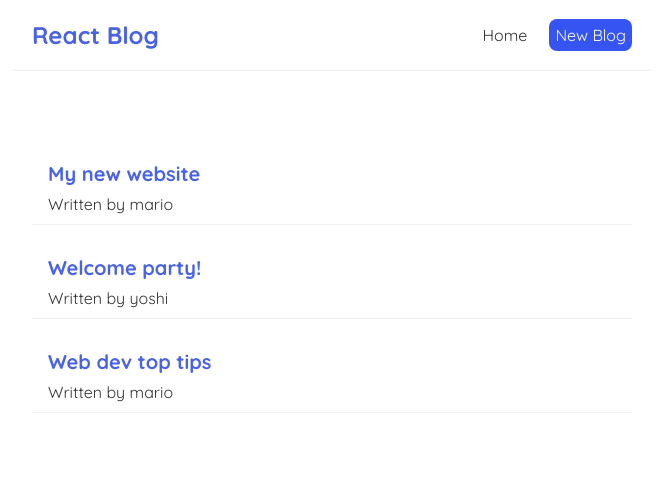
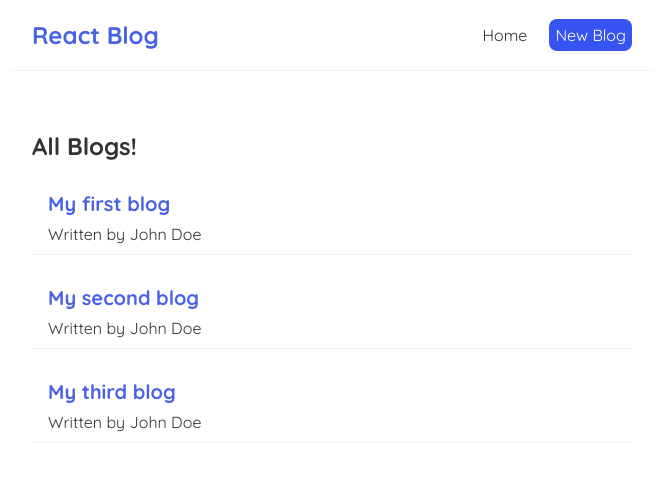
Before and after one commit to nsumpter98/modern_react_tutorial, a React (Create React App) app: page / in a window 1280 px wide. Shown: the top 482 px of the page, without its empty margins (308-971 px from the left). Built offline with nearby package versions, Linux system fonts and the light colour scheme; data requests are answered from the project's data file.

Commit message:
added pseudo API

```diff
--- /dev/null
+++ b/data/db.json
@@ -0,0 +1,28 @@
+{
+  "blogs": [
+    {
+      "id": 1,
+      "title": "My first blog",
+      "author": "John Doe",
+      "body": "This is my first blog",
+      "created_at": "2019-01-01T00:00:00.000Z",
+      "updated_at": "2019-01-01T00:00:00.000Z"
+    },
+    {
+      "id": 2,
+      "title": "My second blog",
+      "author": "John Doe",
+      "body": "This is my second blog",
+      "created_at": "2019-01-01T00:00:00.000Z",
+      "updated_at": "2019-01-01T00:00:00.000Z"
+    },
+    {
+      "id": 3,
+      "title": "My third blog",
+      "author": "John Doe",
+      "body": "This is my third blog",
+      "created_at": "2019-01-01T00:00:00.000Z",
+      "updated_at": "2019-01-01T00:00:00.000Z"
+    }
+  ]
+}
--- /dev/null
+++ b/src/BlogList.js
@@ -0,0 +1,30 @@
+const BlogList = ({ blogs, title/*, handleDelete*/ }) => {
+    // const blogs = props.blogs;
+    // const title = props.title;
+
+
+
+    return (
+        <div className="blog-list">
+            <h2>{ title }</h2>
+            {blogs.map((blog) => (
+                <div className="blog-preview" key={blog.id}>
+                    <h2>{ blog.title }</h2>
+                    <p>Written by { blog.author }</p>
+                   {/* <button onClick={() => handleDelete(blog.id)} style={
+                        {
+                            backgroundColor: "red",
+                            color: "white",
+                            borderRadius: "8px",
+                            border: "none",
+                            padding: "5px 10px",
+                            cursor: "pointer"
+                        }
+                    }>Delete blog</button>*/}
+                </div>
+            ))}
+        </div>
+    );
+}
+
+export default BlogList;
--- a/src/Home.js
+++ b/src/Home.js
@@ -1,24 +1,33 @@
-import {useState} from "react";
+import {useState, useEffect} from "react";
+import BlogList from "./BlogList";
 
 
 const Home = () => {
-const [blogs, setBlogs] = useState([
-    {title: 'My new website', body: 'lorem ipsum...', author: 'mario', id: 1},
-    {title: 'Welcome party!', body: 'lorem ipsum...', author: 'yoshi', id: 2},
-    {title: 'Web dev top tips', body: 'lorem ipsum...', author: 'mario', id: 3}
-]);
+
+
+    const [blogs, setBlogs] = useState(null);
 
 
 
+    // const handleDelete = (id) => {
+    //     const newBlogs = blogs.filter(blog => blog.id !== id);
+    //     setBlogs(newBlogs);
+    // }
+
+
+    useEffect(() => {
+        fetch("http://localhost:8000/blogs").then(res => {
+            return res.json();
+        }).then(data => {
+            setBlogs(data);
+        });
+
+    }, []);
+
     return (
         <div className="home">
-            {blogs.map((blog) => (
-                //needs the key to be unique for react to know which one to update
-                <div className="blog-preview" key={blog.id}>
-                    <h2>{blog.title}</h2>
-                    <p>Written by {blog.author}</p>
-                </div>
-            ))}
+            {/*because null evaluates to false it doesn't execute the right side*/}
+            {blogs && <BlogList blogs={blogs} title="All Blogs!" />}
         </div>
     );
 }
```
